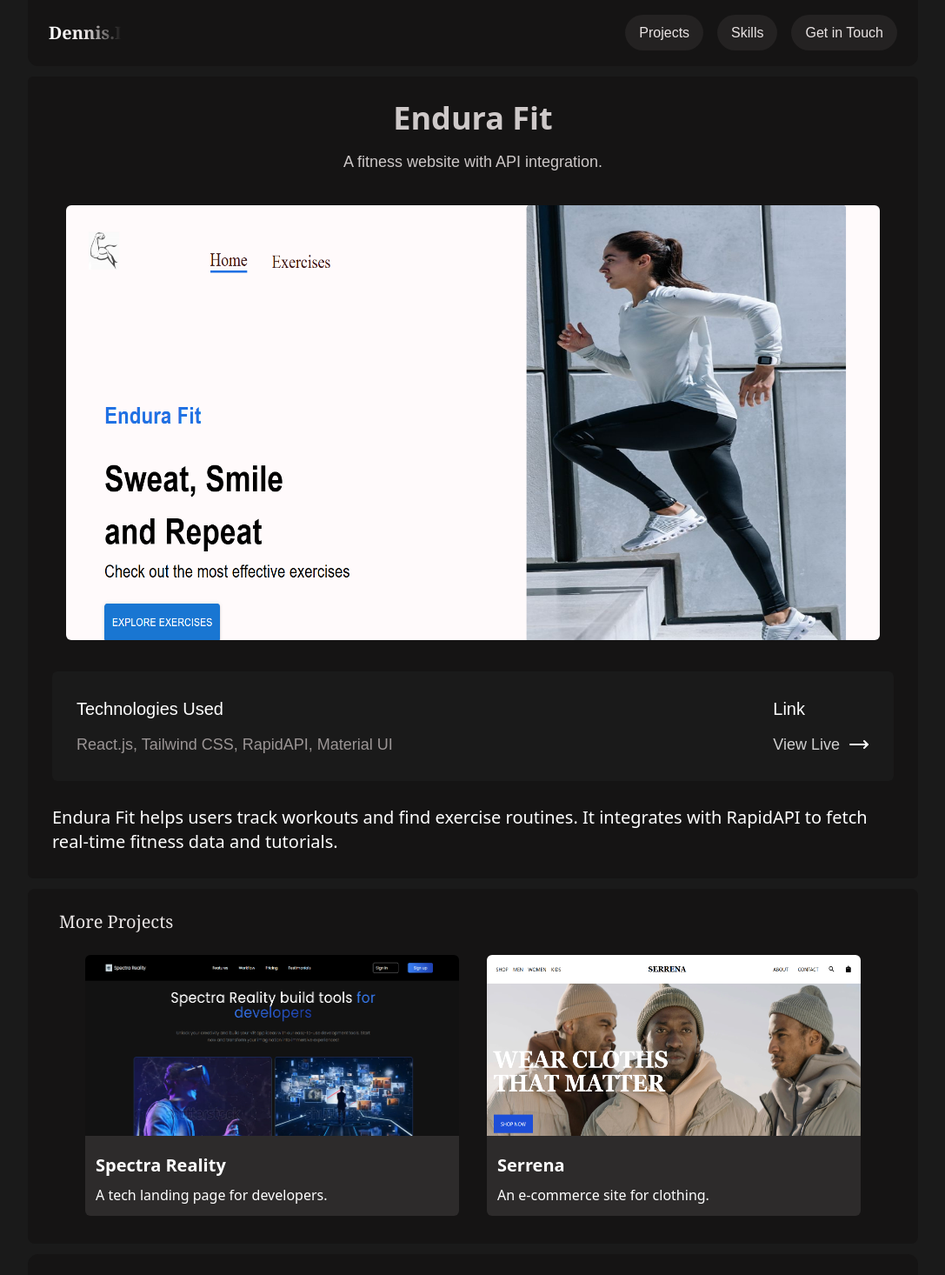
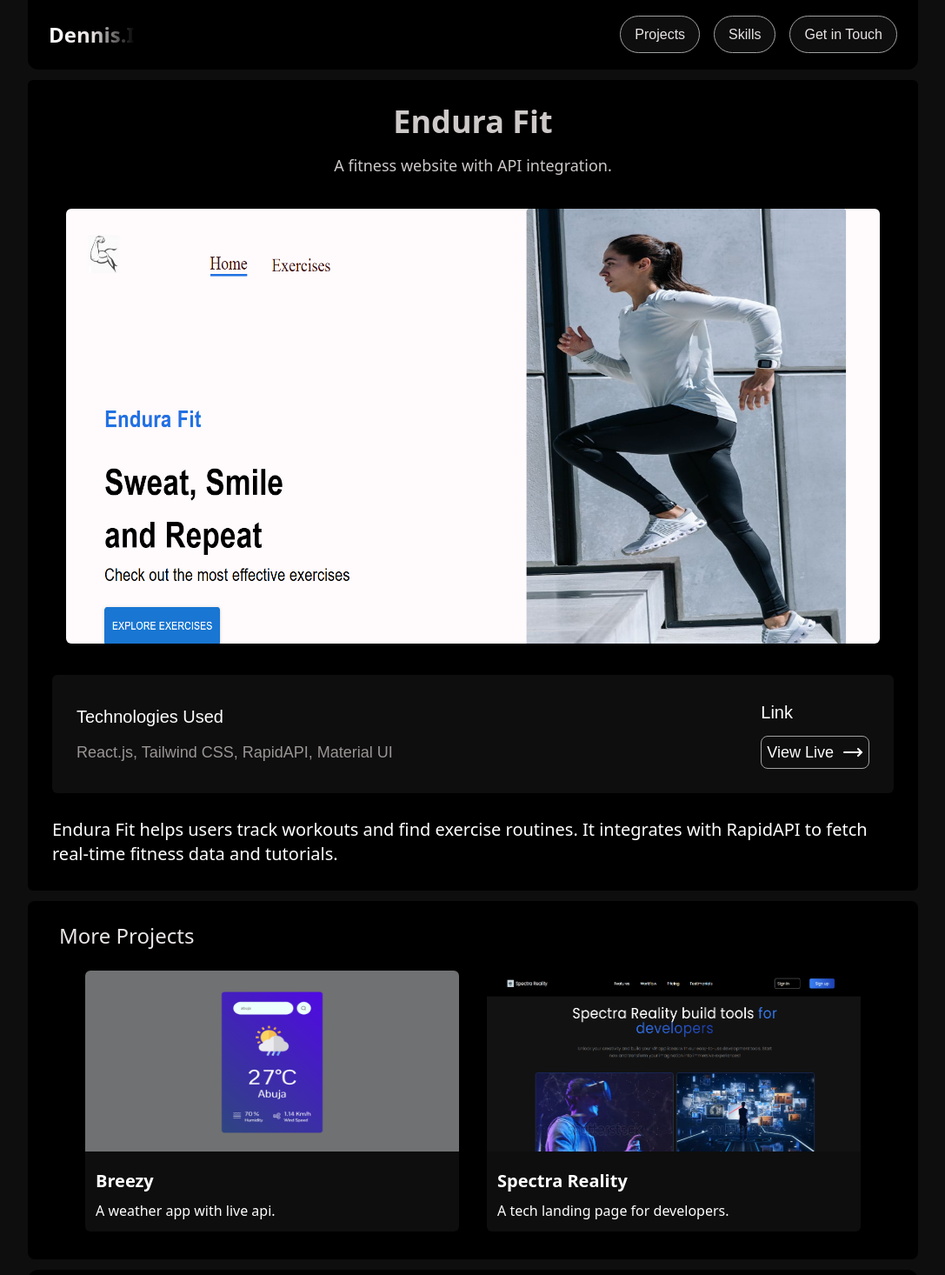
Before and after one commit to dennisikechukwu/dennisikechukwu, a Next.js app: page /projects/1 in a window 1280 px wide. Shown: the top 1466 px of the page at 87% size, without its empty margins (96-1183 px from the left). Built offline with nearby package versions, Linux system fonts and the light colour scheme.

Commit message:
updated with some changes

```diff
--- a/src/app/globals.css
+++ b/src/app/globals.css
@@ -9,6 +9,6 @@
 }
 
 body {
-  background: #1A1A1A;
+  background: #0e0e0e;
   font-family: Arial, Helvetica, sans-serif;
 }
--- a/src/app/projects/[id]/page.tsx
+++ b/src/app/projects/[id]/page.tsx
@@ -49,6 +49,27 @@ const localProjects = [
   },
   {
     id: 5,
+    name: "Stellar",
+    desc: "An api security landing page",
+    description:
+      "Stellar is a landing page that  works on all devices, so you only have to set it up once.",
+    image: "/assets/stellar.png",
+    technology: "Next.js, Tailwind CSS",
+    live_link: "https://stellar-beta-rust.vercel.app/",
+  },
+  {
+    id: 6,
+    name: "Breezy",
+    desc: "A weather app with live api.",
+    description:
+      "Breezy is a weather app that produces real time weather information for a specific location or area.",
+    image: "/assets/breezy.png",
+    technology: "React.js, CSS, Local Storage",
+     live_link: "https://breezy-three.vercel.app/",
+  },
+
+  {
+    id: 7,
     name: "Task Master",
     desc: "A simple to-do app.",
     description:
@@ -85,10 +106,10 @@ const ProjectDetail = () => {
   return (
     <section className="max-w-5xl mx-auto">
       <Nav />
-      <div className="mt-3 bg-[#151414] p-7 rounded-md">
+      <div className="mt-3 bg-black p-7 rounded-md">
         <h1 className="text-center text-lg md:text-4xl text-[#cec9c9] font-semibold font-sans">{project.name}</h1>
-        <p className="text-center text-lg mt-4 text-[#cec9c9]">{project.desc}</p>
-        <div className="flex justify-center items-center mt-5 p-1 md:p-4 hover:border-[1.4px] rounded-md hover:border-[#737375] transition-all">
+        <p className="text-center font-sans text-lg mt-4 text-[#cec9c9]">{project.desc}</p>
+        <div className="flex justify-center items-center mt-5 p-1 md:p-4  rounded-md  transition-all">
           <Image
             src={project.image}
             alt={project.name}
@@ -97,16 +118,16 @@ const ProjectDetail = () => {
             className="w-full rounded-md md:h-[500px] max-sm:h-[230px]"
           />
         </div>
-        <div className="mt-5 bg-[#1A1A1A] p-7 rounded-md flex justify-between items-center flex-wrap max-sm:gap-5">
+        <div className="mt-5 bg-[#0e0e0e] p-7 rounded-md flex justify-between items-center flex-wrap max-sm:gap-5">
           <div className="flex flex-col gap-3">
             <p className=" text-white text-[20px]">Technologies Used</p>
             <p className="text-[#9b9595] text-lg">{project.technology}</p>
           </div>
           <div className="flex flex-col gap-3">
             <p className=" text-white text-[20px]">Link</p>
-            <a href={project.live_link}>
+            <a href={project.live_link} className="p-1 bg-[#0e0e0e] border-[#a3a2a2] border px-1.5 rounded-lg">
               <div className="flex justify-between items-center gap-2.5">
-                <p className="text-[#d1d1d1] text-lg hover:text-white transition-all">View Live</p>
+                <p className="text-white text-lg hover:text-white transition-all">View Live</p>
                 <MoveRight className="text-white font-semibold" />
               </div>
             </a>
@@ -118,13 +139,13 @@ const ProjectDetail = () => {
       </div>
 
       {/* More Projects Section */}
-      <div className="mt-3 rounded-lg bg-[#151414] p-4">
-        <h1 className="px-5 py-2 text-xl text-[#eae6e6] font-serif">More Projects</h1>
+      <div className="mt-3 rounded-lg bg-black p-4">
+        <h1 className="px-5 py-2 text-2xl text-[#eae6e6] font-sans">More Projects</h1>
         <div className="flex flex-wrap justify-center">
           {shuffle.map((proj) => (
             <Link key={proj.id} href={`/projects/${proj.id}`} className="p-4 text-white rounded-lg cursor-pointer">
               <Image src={proj.image} alt={proj.name} width={430} height={600} className="h-52 max-sm:h-48 rounded-tl-md rounded-tr-md" />
-              <div className="p-3 bg-[#2d2b2b] rounded-bl-md rounded-br-md">
+              <div className="p-3 bg-[#0e0e0e] rounded-bl-md rounded-br-md">
                 <h2 className="text-xl font-bold mt-2 text-[white] font-sans">{proj.name}</h2>
                 <p className="text-[white] font-sans mt-2">{proj.desc}</p>
               </div>
--- a/src/components/Contact.tsx
+++ b/src/components/Contact.tsx
@@ -2,16 +2,16 @@ import React from 'react';
 
 const Contact = () => {
   return (
-    <section id='contact' className="mt-3 bg-[#151414] p-7 rounded-lg">
-      <p className='text-center lg:text-xl text-lg font-serif text-white mt-5 lg:mt-10'>Get in touch</p>
+    <section id='contact' className="mt-3 bg-black p-7 rounded-lg">
+      <p className='text-center lg:text-2xl text-xl font-sans text-white mt-5 lg:mt-10'>Get in touch</p>
       <div className='mt-4'>
-        <p className='text-4xl max-sm:text-2xl lg:text-6xl text-center font-semibold text-white'>Need A Game Changing</p>
-        <p className='text-center text-white lg:text-2xl text-xl'>Website?</p>
+        <p className='text-4xl max-sm:text-2xl lg:text-6xl text-center font-semibold text-white font-sans'>Need A Game Changing</p>
+        <p className='text-center text-white lg:text-2xl text-xl font-sans'>Website?</p>
 
         {/* Contact Me Button */}
         <div className='mt-5 lg:mt-8 flex justify-center'>
           <a href="mailto:okwuchukwudennis001@gmail.com">
-            <button className='py-3 px-4 bg-[#d4d0d0] text-black rounded-full font-sans hover:bg-[#757373] transition-all'>
+            <button className='py-3 px-4 bg-[#d4d0d0]  text-black rounded-full font-sans hover:bg-[#757373] transition-all'>
               Contact Me
             </button>
           </a>
--- a/src/components/Footer.tsx
+++ b/src/components/Footer.tsx
@@ -2,8 +2,8 @@ import React from 'react'
 
 const Footer = () => {
   return (
-    <footer className='p-5 bg-[#151414] rounded-tl-xl rounded-tr-xl mt-3 '>
-        <span className="text-xl font-semibold font-serif bg-gradient-to-r from-[#ffffff] via-[#eae4e4] to-transparent bg-clip-text text-transparent cursor-pointer">
+    <footer className='p-5 bg-black rounded-tl-xl rounded-tr-xl mt-3 '>
+        <span className="text-2xl font-semibold font-sans bg-gradient-to-r from-[#ffffff] via-[#eae4e4] to-transparent bg-clip-text text-transparent cursor-pointer">
                         Dennis.I
                     </span>
     </footer>
--- a/src/components/Hero.tsx
+++ b/src/components/Hero.tsx
@@ -3,7 +3,7 @@ import Image from 'next/image'
 
 const Hero = () => {
   return (
-    <section className='mt-3 bg-[#151414] p-7 rounded-lg'>
+    <section className='mt-3 bg-black p-7 rounded-lg'>
       <div className='flex justify-between items-center'>
         <div className="group flex gap-3 md:gap-6 items-center">
           <Image
@@ -11,20 +11,20 @@ const Hero = () => {
             alt="description"
             width={180}
             height={180}
-            className='rounded-full border-[2px] border-[#6b6868] transition-transform duration-300 group-hover:scale-110 max-sm:w-[120px] max-sm:h-[120px]'
+            className='rounded-full border-[2px] border-[#a3a2a2] transition-transform duration-300 group-hover:scale-110 max-sm:w-[120px] max-sm:h-[120px]'
           />
-           <h2 className="text-lg md:text-3xl font-semibold text-white font-serif">Hi, I am Ikechukwu Dennis.</h2>
+           <h2 className="text-xl md:text-3xl font-semibold text-white font-sans">Hi, I am Ikechukwu Dennis.</h2>
         </div>
         <div className="items-center space-x-2 mt-2 hidden md:flex ">
-                <span className="w-5 h-5 bg-green-400 rounded-full"></span>
-                <span className="italic font-serif text-gray-300 md:text-xl">Available</span>
+                <span className="w-5 h-5 bg-green-500 rounded-full"></span>
+                <span className="italic font-sans text-gray-300 md:text-xl">Available</span>
               </div>
         </div>
         <div className='p-5 mt-2'>
-            <h2 className='md:text-5xl text-2xl text-purple-800 font-semibold font-sans'>Frontend <span className='font-serif'>Developer</span></h2>
+            <h2 className='md:text-5xl text-3xl bg-gradient-to-r from-blue-400 to-purple-600 text-transparent bg-clip-text font-semibold font-sans'>Frontend <span className='font-sans'>Developer</span></h2>
         </div>
         <div>
-          <p className='px-5 py-3 text-[#dad9d9] text-lg'>Lagos, Nigeria.</p>
+          <p className='px-5 py-3 text-[#dad9d9] text-lg font-sans'>Lagos, Nigeria.</p>
         </div>
     </section>
   )
--- a/src/components/Nav.tsx
+++ b/src/components/Nav.tsx
@@ -9,7 +9,7 @@ const Nav = () => {
     const [activeLink, setActiveLink] = useState("");
 
     function toggleNavbar() {
-        setTimeout(() => setOpen((prev) => !prev), 50); // Small delay to prevent race conditions
+        setTimeout(() => setOpen((prev) => !prev), 20); // Small delay to prevent race conditions
     }
 
     function handleMenuClick(link: string, e: React.MouseEvent) {
@@ -19,11 +19,11 @@ const Nav = () => {
     }
 
     return (
-        <nav className="p-6 bg-[#151414] rounded-bl-xl rounded-br-xl sticky top-0 z-50">
+        <nav className="p-6 bg-black rounded-bl-xl rounded-br-xl sticky top-0 z-50">
             <div className="flex justify-between items-center text-[#eae4e4]">
                 {/* Logo */}
                 <Link href="/">
-                    <span className="text-xl font-semibold font-serif bg-gradient-to-r from-[#ffffff] via-[#eae4e4] to-transparent bg-clip-text text-transparent cursor-pointer">
+                    <span className="text-2xl font-semibold font-sans bg-gradient-to-r from-[#ffffff] via-[#eae4e4] to-transparent bg-clip-text text-transparent cursor-pointer">
                         Dennis.I
                     </span>
                 </Link>
@@ -37,8 +37,8 @@ const Nav = () => {
                     ].map((item) => (
                         <Link key={item.name} href={item.href}>
                             <span
-                                className={`px-4 py-3 rounded-full cursor-pointer ${
-                                    activeLink === item.name ? "bg-[#151414]" : "bg-[#242222]"
+                                className={`px-4 py-3 rounded-full cursor-pointer border border-[#a3a2a2] ${
+                                    activeLink === item.name ? "bg-black" : "bg-[#0e0e0e]"
                                 }`}
                                 onClick={(e) => handleMenuClick(item.name, e)}
                             >
@@ -49,7 +49,7 @@ const Nav = () => {
                 </div>
 
                 {/* Mobile Menu Button */}
-                <div className="md:hidden flex bg-[#242222] p-2 rounded-full">
+                <div className="md:hidden flex border border-[#a3a2a2] p-1 rounded-full">
                     <button onClick={toggleNavbar} className="w-10 h-10 flex items-center justify-center">
                         {open ? <X className="text-3xl" /> : <Menu className="text-3xl" />}
                     </button>
@@ -60,7 +60,7 @@ const Nav = () => {
             {open && (
                 <div
                     key={open ? "open" : "closed"} // Forces fresh render
-                    className="md:hidden mt-4 flex flex-col gap-3 bg-[#151414] p-4 rounded-lg text-center fixed left-0 w-full z-10"
+                    className="md:hidden mt-4 flex flex-col gap-3 bg-black p-4 rounded-lg text-center fixed left-0 w-full z-10"
                 >
                     {[
                         { name: "Projects", href: "/#projects" },
@@ -70,7 +70,7 @@ const Nav = () => {
                         <Link key={item.name} href={item.href}>
                             <span
                                 className={`block text-white py-2 rounded-md border-[1.5px] border-[#242222] cursor-pointer ${
-                                    activeLink === item.name ? "bg-[#2c2b2b]" : ""
+                                    activeLink === item.name ? "bg-[#0e0e0e]" : ""
                                 }`}
                                 onClick={(e) => handleMenuClick(item.name, e)}
                             >
--- a/src/components/Process.tsx
+++ b/src/components/Process.tsx
@@ -36,15 +36,15 @@ const steps = [
 
 const Process = () => {
   return (
-    <section className="mt-3 bg-[#151414] p-7 rounded-lg">
+    <section className="mt-3 bg-black p-7 rounded-lg ">
         <div className='mt-4 lg:mt-7 p-3'>
-        <h2 className="text-white  text-lg lg:text-3xl font-bold text-center mb-6 font-serif">My Front-End Process</h2>
+        <h2 className="text-white  text-xl lg:text-3xl font-bold text-center mb-6 font-sans">My Front-End Process</h2>
         </div>
 
       <div className="grid md:grid-cols-2 lg:grid-cols-3 gap-6 max-w-5xl mx-auto">
         {steps.map((step) => (
-          <div key={step.step} className="bg-[#151414] p-6 rounded-lg  border-[0.8px] border-[#323232] hover:border-[#494949] transition-all">
-            <h3 className="text-4xl font-bold text-white mb-3">{step.step}</h3>
+          <div key={step.step} className="bg-[#0e0e0e] p-6 rounded-lg  border-[0.8px] border-[#323232] hover:border-[#494949] transition-all">
+            <h3 className="text-4xl font-bold text-white mb-3 font-sans">{step.step}</h3>
             <h4 className="text-xl font-semibold text-white mb-2">{step.title}</h4>
             <p className="text-[#f0eaea]">{step.description}</p>
           </div>
--- a/src/components/Projects.tsx
+++ b/src/components/Projects.tsx
@@ -43,6 +43,24 @@ const localProjects = [
   },
   {
     id: 5,
+    name: "Stellar",
+    desc: "An api security landing page",
+    description:
+      "Stellar is a landing page that  works on all devices, so you only have to set it up once.",
+    image: "/assets/stellar.png",
+    technology: "Next.js, Tailwind CSS",
+  },
+  {
+    id: 6,
+    name: "Breezy",
+    desc: "A weather app with live api.",
+    description:
+      "Breezy is a weather app that produces real time weather information for a specific location or area.",
+    image: "/assets/breezy.png",
+    technology: "React.js, CSS, Local Storage",
+  },
+  {
+    id: 7,
     name: "Task Master",
     desc: "A simple to-do app.",
     description:
@@ -75,8 +93,8 @@ const Projects = () => {
   }, []);
 
   return (
-    <section id="projects" className="mt-3 bg-[#151414] p-7 rounded-lg">
-      <h1 className="px-5 py-2 text-xl text-[#eae6e6] font-serif">
+    <section id="projects" className="mt-3 bg-black p-7 rounded-lg">
+      <h1 className="px-5 py-2 text-2xl text-[#eae6e6] font-sans font-semibold">
         Live Projects
       </h1>
       <div className="flex flex-wrap justify-center">
@@ -89,11 +107,11 @@ const Projects = () => {
             <Image
               src={project.image || "/assets/default.png"}
               alt={project.name}
-              width={430}
+              width={450}
               height={600}
               className="h-52 max-sm:h-48 rounded-tl-md rounded-tr-md "
             />
-            <div className="p-3 bg-[#2d2b2b] rounded-bl-md rounded-br-md">
+            <div className="p-3 bg-[#0e0e0e] rounded-bl-md rounded-br-md">
               <h3 className="text-xl font-bold mt-2 text-[white] font-sans">
                 {project.name}
               </h3>
@@ -103,10 +121,10 @@ const Projects = () => {
         ))}
       </div>
 
-      <div className="px-4 lg:px-9 py-2 mt-4">
+      <div className="px-4 lg:px-9 py-2 mt-4 ">
         <button
           onClick={handleLoadToggle}
-          className="px-5 py-3 bg-[#1A1A1A] text-white rounded-full hover:bg-[#272626] transition"
+          className="px-5 py-3 bg-[#1A1A1A] text-white rounded-full hover:bg-[#272626] transition border border-[#a3a2a2]"
         >
           {expanded ? "Show Less" : "Load More"}
         </button>
--- a/src/components/Skill.tsx
+++ b/src/components/Skill.tsx
@@ -31,20 +31,20 @@ const skills = [
 
 const Skill = () => {
   return (
-    <section id="skills" className="mt-3 bg-[#151414] p-7 rounded-lg">
+    <section id="skills" className="mt-3 bg-black p-7 rounded-lg">
       <div className='mt-4 lg:mt-7 p-3'>
-        <h2 className="lg:text-3xl text-lg font-bold mb-4 text-center text-[white] font-serif">
-          I build engaging, high-performance web applications.
+        <h2 className="lg:text-3xl text-xl font-bold mb-4 text-center text-[white] font-sans">
+          I build engaging, high performance web applications.
         </h2>
-        <p className="text-[#cecdcd] mb-8 text-center">
+        <p className="text-[#cecdcd] mb-8 text-center font-sans">
           Leveraging modern front-end technologies to craft seamless user experiences.
         </p>
       </div>
       <div className="grid md:grid-cols-2 lg:grid-cols-3 gap-6 max-w-5xl mx-auto">
         {skills.map((skill, index) => (
-          <div key={index} className="bg-[#151414] p-6 rounded-lg flex flex-col items-start border-[0.8px] border-[#323232] hover:border-[#494949] transition-all">
+          <div key={index} className="bg-[#0e0e0e] p-6 rounded-lg flex flex-col items-start border-[0.8px] border-[#323232] hover:border-[#494949] transition-all">
             <div className="text-white mb-4 text-xl">{skill.icon}</div>
-            <h3 className="text-xl font-semibold mb-2 text-[#f0eaea] ">{skill.title}</h3>
+            <h3 className="text-xl font-semibold mb-2 text-[#f0eaea] font-sans ">{skill.title}</h3>
             <p className="text-[#f0eaea] ">{skill.description}</p>
           </div>
         ))}
```
Also changed, not shown: src/components/About.tsx (+28 -14 lines), public/assets/breezy.png (added), public/assets/stellar.png (added).
